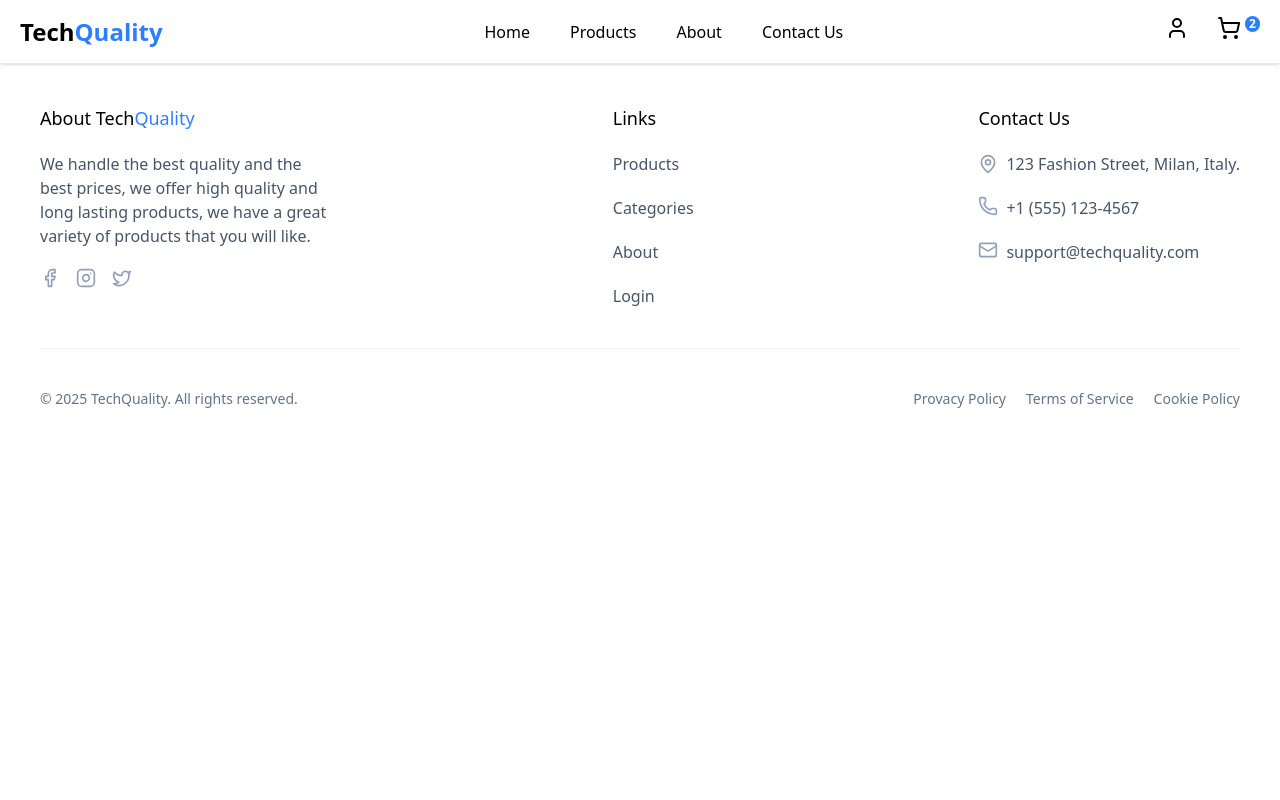
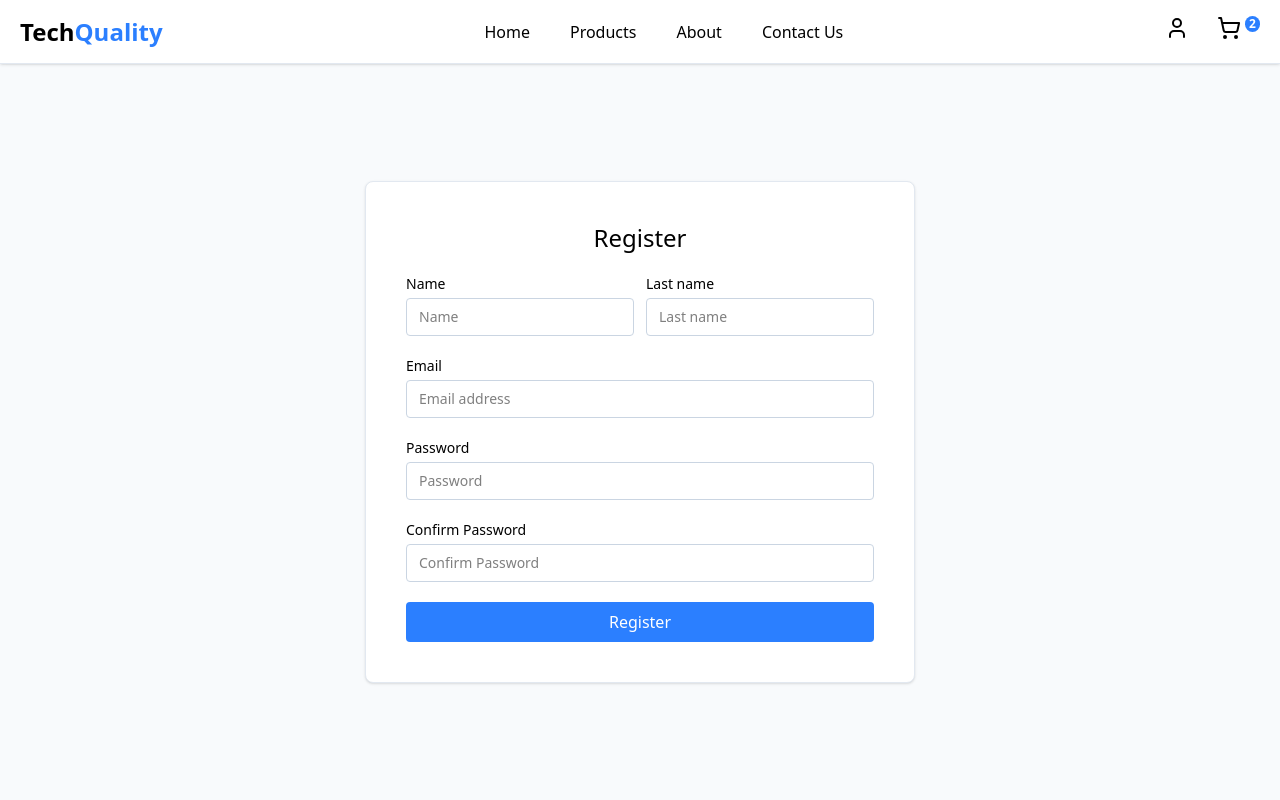
Before and after one commit to davidvchang/TechQuality---Ecommerce, a React (Vite) app in the folder frontend/: page /register in a window 1280 px wide. Shown: the top 800 px of the page. Built offline with nearby package versions, Linux system fonts and the light colour scheme.

Commit message:
Add: Register page

```diff
--- a/frontend/src/App.tsx
+++ b/frontend/src/App.tsx
@@ -9,6 +9,7 @@ import PaymentAccepted from "./pages/PaymentAccepted";
 import Products from "./pages/Products";
 import ProductView from "./pages/ProductView";
 import Login from "./pages/Login";
+import Register from "./pages/Register";
 
 function App() {
 
@@ -23,6 +24,7 @@ function App() {
 
               <Route path="/" element={<Home/>}/>
               <Route path="/login" element={<Login/>}/>
+              <Route path="/register" element={<Register/>}/>
               <Route path="/products" element={<Products/>}/>
               <Route path="/product/:id_product" element={<ProductView/>}/>
               <Route path="/cart" element={<Cart/>}/>
--- a/frontend/src/pages/Login.tsx
+++ b/frontend/src/pages/Login.tsx
@@ -7,13 +7,13 @@ const Login:React.FC = () => {
         <form className='bg-white border border-slate-200 p-10 rounded-lg shadow flex flex-col gap-5 w-80'>
         <span className='text-2xl text-center'>Login</span>
             <div className='flex flex-col gap-1'>
-                <label htmlFor="email">Email</label>
-                <input type="email"  placeholder='Email address' className='px-5 p-2 border border-slate-300 rounded-sm font-light text-sm'/>
+                <label htmlFor="email" className='text-sm'>Email</label>
+                <input type="email"  placeholder='Email address' className='px-3 p-2 border border-slate-300 rounded-sm font-light text-sm' required/>
             </div>
 
             <div className='flex flex-col gap-1'>
-                <label htmlFor="email">Password</label>
-                <input type="password"  placeholder='Password' className='px-5 p-2 border border-slate-300 rounded-sm font-light text-sm'/>
+                <label htmlFor="password" className='text-sm'>Password</label>
+                <input type="password"  placeholder='Password' className='px-3 p-2 border border-slate-300 rounded-sm font-light text-sm' required/>
             </div>
 
             <button type="submit" className='bg-[#2B7FFF] text-white py-2 rounded hover:brightness-95 hover:transition duration-300 cursor-pointer'>Sign in</button>
--- /dev/null
+++ b/frontend/src/pages/Register.tsx
@@ -0,0 +1,44 @@
+import React from 'react'
+
+const Register:React.FC = () => {
+  return (
+    <section className='w-full bg-slate-50 p-10 flex flex-col items-center justify-center' style={{height: "calc(100vh - 64px)"}}>
+
+        <form className='bg-white border border-slate-200 p-10 rounded-lg shadow flex flex-col gap-5'>
+            <span className='text-2xl text-center'>Register</span>
+
+            <div className='flex gap-3'>
+                <div className='flex flex-col gap-1'>
+                    <label htmlFor="name" className='text-sm'>Name</label>
+                    <input type="text"  placeholder='Name' className='px-3 p-2 border border-slate-300 rounded-sm font-light text-sm' required/>
+                </div>
+
+                <div className='flex flex-col gap-1'>
+                    <label htmlFor="lastName" className='text-sm'>Last name</label>
+                    <input type="text"  placeholder='Last name' className='px-3 p-2 border border-slate-300 rounded-sm font-light text-sm' required/>
+                </div>
+            </div>
+
+            <div className='flex flex-col gap-1'>
+                <label htmlFor="email" className='text-sm'>Email</label>
+                <input type="email"  placeholder='Email address' className='px-3 p-2 border border-slate-300 rounded-sm font-light text-sm' required/>
+            </div>
+
+            <div className='flex flex-col gap-1'>
+                <label htmlFor="password" className='text-sm'>Password</label>
+                <input type="password" placeholder='Password' className='px-3 p-2 border border-slate-300 rounded-sm font-light text-sm' required/>
+            </div>
+
+            <div className='flex flex-col gap-1'>
+                <label htmlFor="password" className='text-sm'>Confirm Password</label>
+                <input type="password"  placeholder='Confirm Password' className='px-3 p-2 border border-slate-300 rounded-sm font-light text-sm' required/>
+            </div>
+
+            <button type="submit" className='bg-[#2B7FFF] text-white py-2 rounded hover:brightness-95 hover:transition duration-300 cursor-pointer'>Register</button>
+        </form>
+
+    </section>
+  )
+}
+
+export default Register
```
